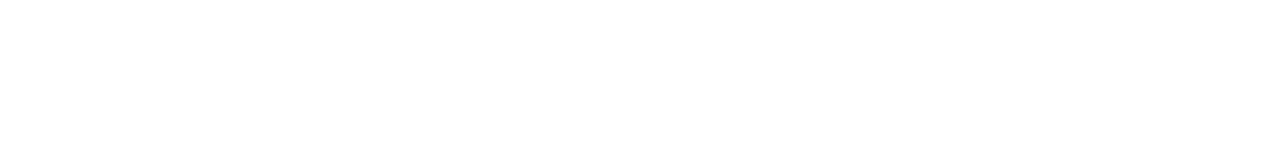
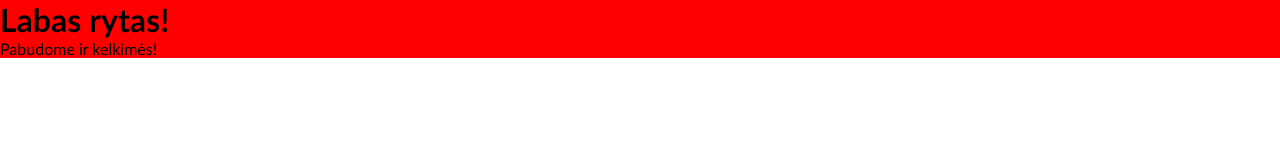
Before and after one commit to KasparasDijokas/pirmasis-front-end-testas, a plain HTML site: page index.html in a window 1280 px wide. Drawn offline with Linux system fonts and the light colour scheme.

Commit message:
step 1 complete

```diff
--- a/css/main.css
+++ b/css/main.css
@@ -0,0 +1,3 @@
+.container {
+    background-color: red;
+}
--- a/index.html
+++ b/index.html
@@ -9,9 +9,9 @@
     <link rel="stylesheet" href="./css/main.css">
 </head>
 <body>
-    <div>
-        <h1></h1>
-        <p></p>
+    <div class="container">
+        <h1>Labas rytas!</h1>
+        <p>Pabudome ir kelkimės!</p>
     </div>
 </body>
 </html>
```
